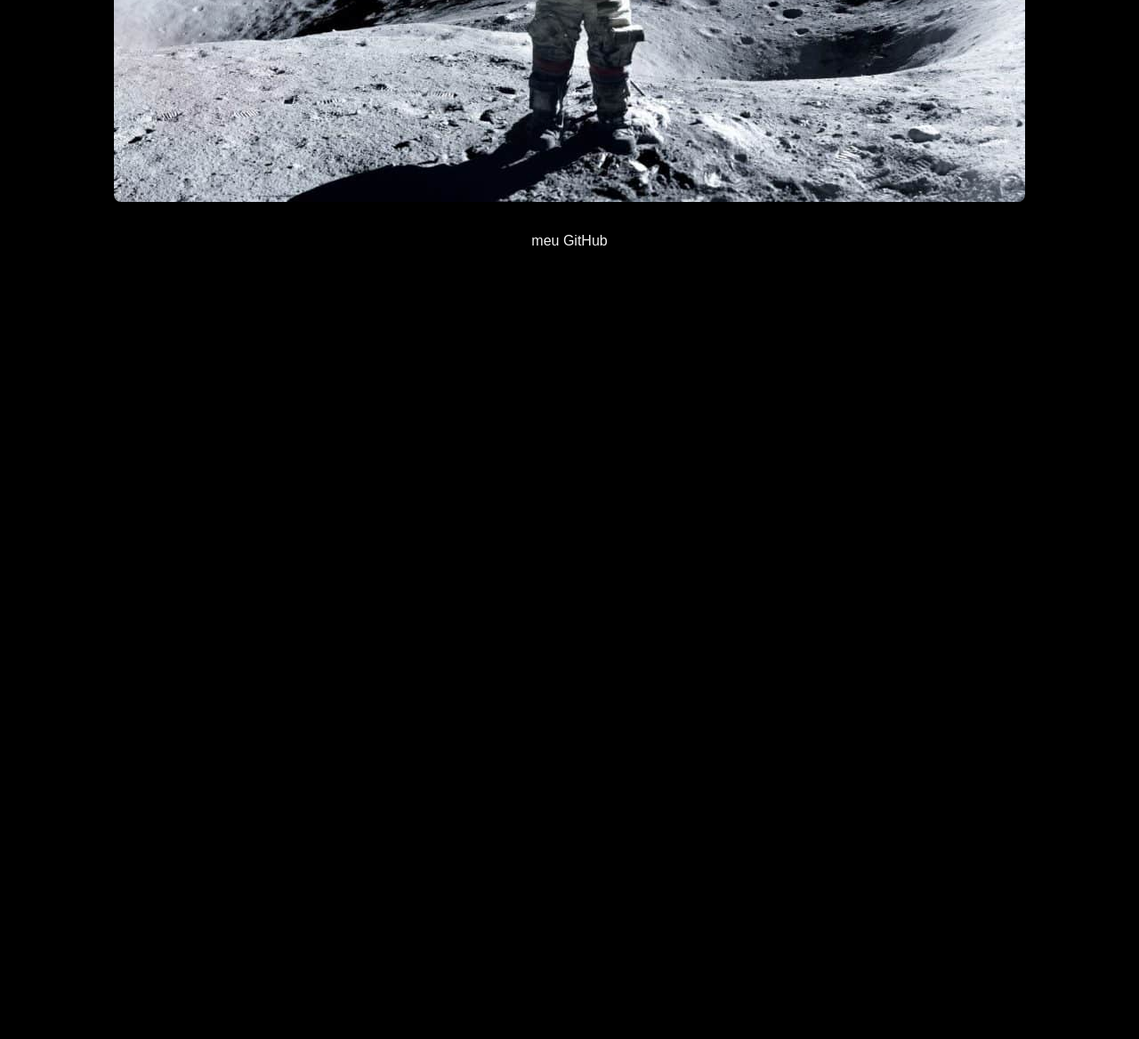
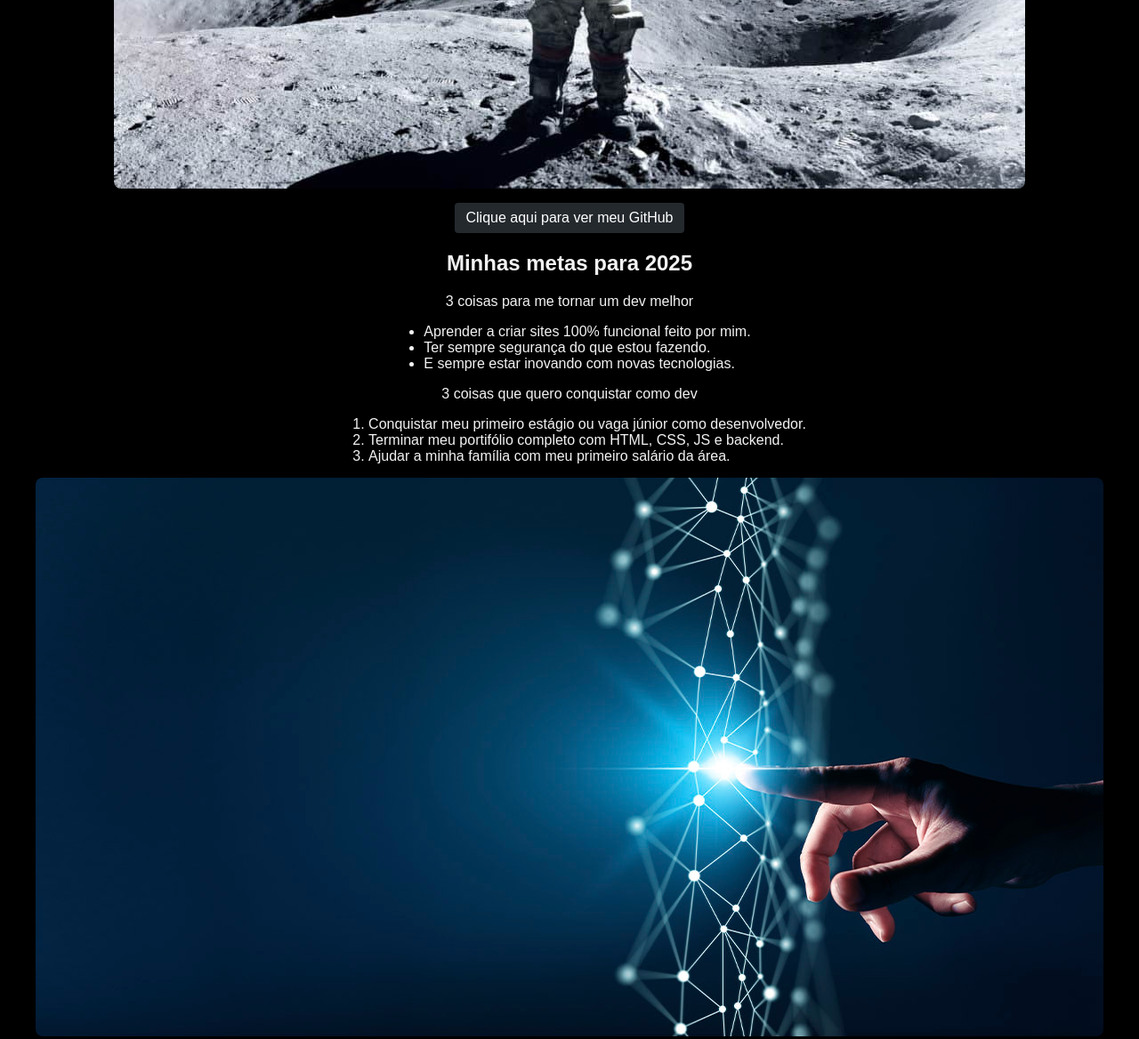
Before and after one commit to danielboaventura/meu-primeiro-site, a plain HTML site: page index.html in a window 1280 px wide. Shown: the part 685-1853 px from the top of the page at 89% size. Before the commit the page ends 985 px from the top, so only its background shows below. Drawn offline with Linux system fonts and the light colour scheme.

Commit message:
Atualizações: listas, metas, botões e imagens

```diff
--- a/index.html
+++ b/index.html
@@ -10,11 +10,29 @@
 
 <body> <!-- tudo que aparece no navegador -->
     <h1>Olá, Mundo!!!</h1> <!-- título principal -->
-    <p>Me chamo Daniel, tenho 23 anos. Estou iniciando mais um etapa em minha vida e decidi mudar, pois estava me sentindo para trás, estou cursando Sistemas de Informação na ITE de Bauru-Sp e ainda tenho dificuldade de programar, a minha cabeça acaba travando e fico perdido, mas hoje eu dei um basta e pedi ajuda ao meu querido amigo/professor ChatGPT😅 para me ajudar e a ensinar me tornar um desenvolvedor full-stack que é meu objetivo de agora, para que eu consiga o meu primeiro emprego, seja estágio ou vaga júnior. Quero vencer esse medo e dificuldade, me destacar e fazer o meu futuro mas claro com a benção e a ajuda de Deus na minha vida, que é o meu grande foco. Escrevi um pouco aqui sobre mim kkk mais um desabafo e um teste de treinamento que o gpt me pediu pra fazer para treinar.
+    <p class="text1">Me chamo Daniel, tenho 23 anos. Estou iniciando mais um etapa em minha vida e decidi mudar, pois estava me sentindo para trás, estou cursando Sistemas de Informação na ITE de Bauru-Sp e ainda tenho dificuldade de programar, a minha cabeça acaba travando e fico perdido, mas hoje eu dei um basta e pedi ajuda ao meu querido amigo/professor ChatGPT😅 para me ajudar e a ensinar me tornar um desenvolvedor full-stack que é meu objetivo de agora, para que eu consiga o meu primeiro emprego, seja estágio ou vaga júnior. Quero vencer esse medo e dificuldade, me destacar e fazer o meu futuro mas claro com a benção e a ajuda de Deus na minha vida, que é o meu grande foco. Escrevi um pouco aqui sobre mim kkk mais um desabafo e um teste de treinamento que o gpt me pediu pra fazer para treinar.
         Obrigado para quem leu, espero que com esse pequeno texto tenha feito uma diferença em sua vida e ajudado de alguma forma a você acreditar em si mesmo e botar a mão na massa pois é só nós mesmo que podemos decidir algo em nossa vida.
     </p> <!-- parágrafo -->
-    <p>Uma imagem do espaço, gosto muito do assunto, de estudar e saber tudo sobre.</p>
+    <p class="pImg">Uma imagem do espaço, gosto muito do assunto, de estudar e saber tudo sobre.</p>
     <img src="images/astronauta.jpg" alt="Imagem de um astronauta na lua com a terra atrás">  <!-- imagem -->
-    <p><a href="https://github.com/danielboaventura" target="_blank">meu GitHub</a> <!-- link clicável --></p>
+    <p><a class="git" href="https://github.com/danielboaventura" target="_blank">Clique aqui para ver meu GitHub</a> <!-- link clicável --></p>
+
+    <section>
+        <h2>Minhas metas para 2025</h2>
+        <p>3 coisas para me tornar um dev melhor</p>
+            <ul class="meta">
+                <li>Aprender a criar sites 100% funcional feito por mim.</li>
+                <li>Ter sempre segurança do que estou fazendo.</li>
+                <li>E sempre estar inovando com novas tecnologias.</li>
+            </ul>
+
+        <p>3 coisas que quero conquistar como dev</p>
+            <ol class="obj">
+                <li>Conquistar meu primeiro estágio ou vaga júnior como desenvolvedor.</li>
+                <li>Terminar meu portifólio completo com HTML, CSS, JS e backend.</li>
+                <li>Ajudar a minha família com meu primeiro salário da área.</li>
+            </ol>
+        <img src="images/inovacao-e-tecnologia.jpg" alt="Imagem de inovacao e tecnologia" target="_blank">
+    </section>
 </body>
 </html>
--- a/style.css
+++ b/style.css
@@ -2,25 +2,63 @@ body {
     font-family: Arial, sans-serif;
     background-color: #000000;
     color: #f2f2f2;
-    text-align: center;
     margin: 20px;
 }
 
 h1 {
     color: #f2f2f2;
+    text-align: center;
 }
 
-a {
-    color: #f2f2f2;
+.text1 {
+    text-align: center;
+}
+
+.pImg{
+    text-align: center;
+}
+
+img {
+    display: block;
+    margin:  15px auto;
+    border-radius: 8px;
+}
+
+.git {
+    color: #fff;
+    background-color: #24292e;
+    display: block;
+    width: fit-content;
+    margin: 0 auto;
+    padding: 8px 12px;
+    border-radius: 4px;
+    text-decoration: none;
+    cursor: pointer;
+}
+
+.git:hover  { /* muda o estilo quando o mouse passa por cima */
+    background-color: #444;
     text-decoration: none;
 }
 
-a:hover  { /* muda o estilo quando o mouse passa por cima */
-    text-decoration: underline;
-    color: #ff0000;
+h2 {
+    color: #f2f2f2;
+    text-align: center;
 }
 
-img {
-    margin: 15px 0;
-    border-radius: 8px;
+p {
+    text-align: center
 }
+
+ul {
+    display: table;
+    margin: 0 auto;
+    padding-left: 0 auto;
+
+}
+
+ol {
+    display: table;
+    margin: 0 auto;
+    padding-left: 0 auto;
+}
```
Also changed, not shown: images/inovacao-e-tecnologia.jpg (added).
